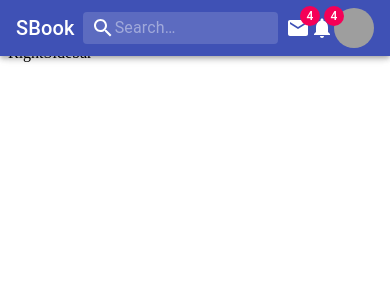
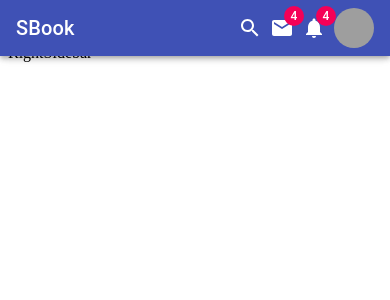
Before and after one commit to tufikhasan/social-book, a React (Create React App) app in the folder client/: page / in a window 390 px wide. Shown: the top 300 px of the page. Built offline with nearby package versions, Linux system fonts and the light colour scheme; grey boxes are pictures that could not be loaded.

Commit message:
serch bar logic added using useState

```diff
--- a/client/src/components/Navbar/Navbar.jsx
+++ b/client/src/components/Navbar/Navbar.jsx
@@ -1,19 +1,20 @@
-import React from 'react';
+import React, { useState } from 'react';
 import useStyles from './style';
 import {
   AppBar,
   Toolbar,
   Typography,
   InputBase,
+  Badge,
   Avatar,
 } from '@material-ui/core';
-import Badge from '@material-ui/core/Badge';
 import SearchIcon from '@material-ui/icons/Search';
 import Mail from '@material-ui/icons/Mail';
 import Notifications from '@material-ui/icons/Notifications';
 
 const Navbar = () => {
-  const classes = useStyles();
+  const [open, setOpen] = useState(false);
+  const classes = useStyles({ open });
   return (
     <AppBar>
       <Toolbar className={classes.toolbar}>
@@ -28,6 +29,10 @@ const Navbar = () => {
           <InputBase placeholder="Search…" className={classes.input} />
         </div>
         <div className={classes.icons}>
+          <SearchIcon
+            className={classes.searchButton}
+            onClick={() => setOpen(true)}
+          />
           <Badge
             badgeContent={4}
             color="secondary"
--- a/client/src/components/Navbar/style.js
+++ b/client/src/components/Navbar/style.js
@@ -34,13 +34,27 @@ const useStyles = makeStyles((theme) => ({
       width: 'auto',
     },
     paddingLeft: theme.spacing(1),
+    [theme.breakpoints.down('sm')]: {
+      display: (props) => (props.open ? 'flex' : 'none'),
+    },
   },
   input: {
     color: 'white',
   },
   icons: {
-    display: 'flex',
     alignItems: 'center',
+    cursor: 'pointer',
+    display: (props) => (props.open ? 'none' : 'flex'),
+  },
+  searchButton: {
+    marginRight: theme.spacing(1),
+    display: 'none',
+    [theme.breakpoints.down('sm')]: {
+      display: 'block',
+    },
+  },
+  badge: {
+    marginRight: theme.spacing(1),
   },
 }));
 
```
